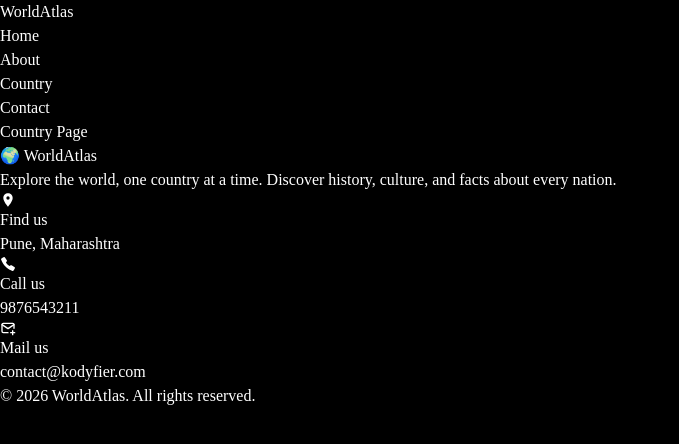
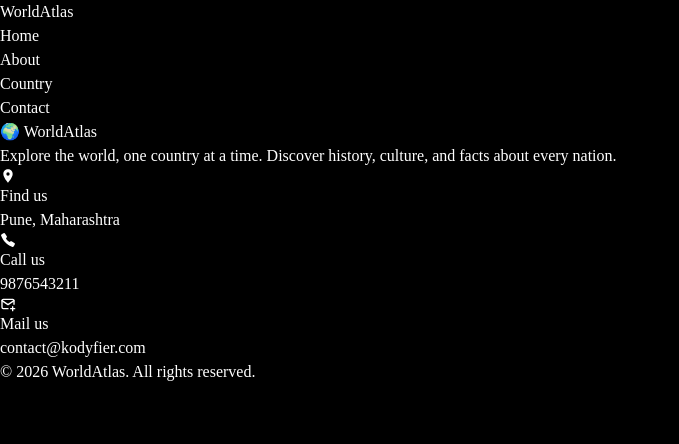
Before and after one commit to nidhi-webdev/world-atlas, a React (Vite) app in the folder world-atlas/: page /country in a window 1280 px wide. Shown: the top 444 px of the page, without its empty margins (0-679 px from the left). Built offline with nearby package versions, Linux system fonts and the light colour scheme.

Commit message:
api file

```diff
--- a/world-atlas/src/pages/Country.jsx
+++ b/world-atlas/src/pages/Country.jsx
@@ -1,3 +1,6 @@
+
+
+
 export const Country = () => {
-    return <h1> Country Page </h1>
+    return <div></div>
 }
```
Also changed, not shown: world-atlas/src/api/api.jsx (added, +9 -0 lines).
